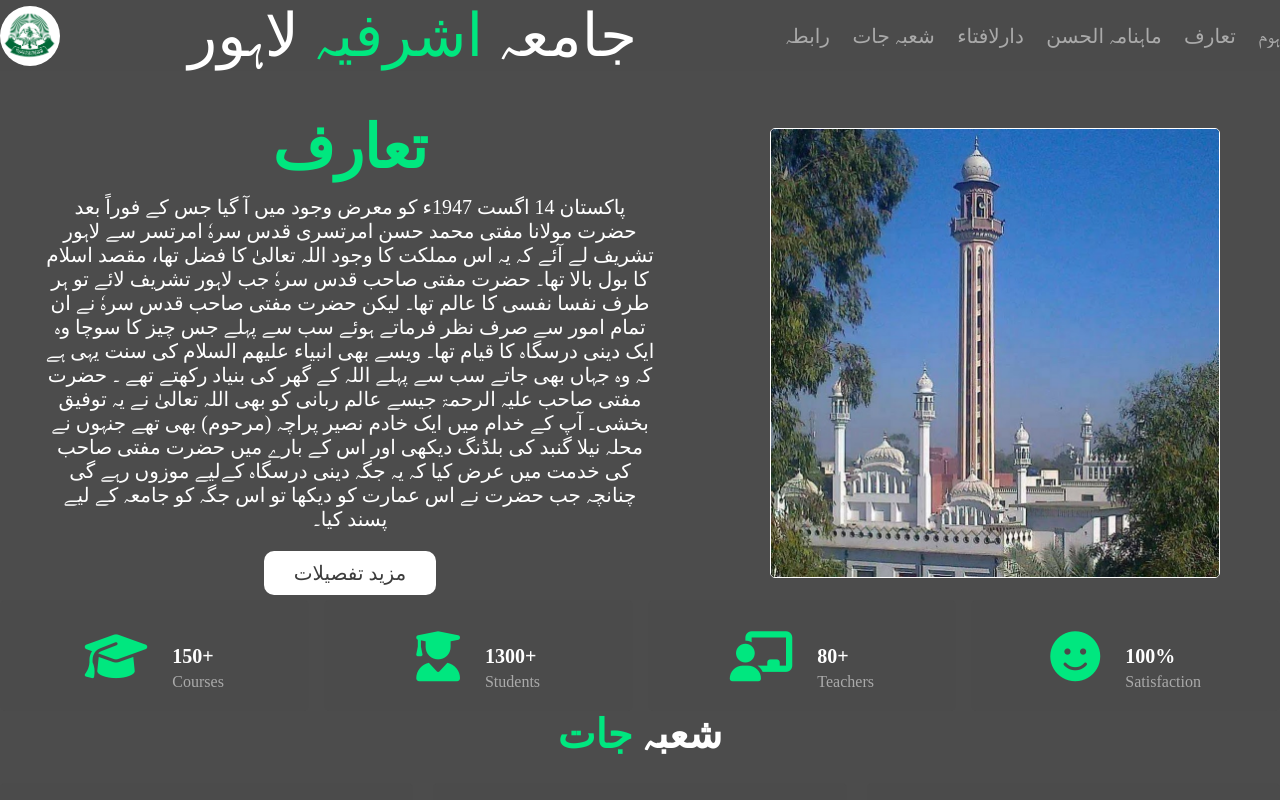
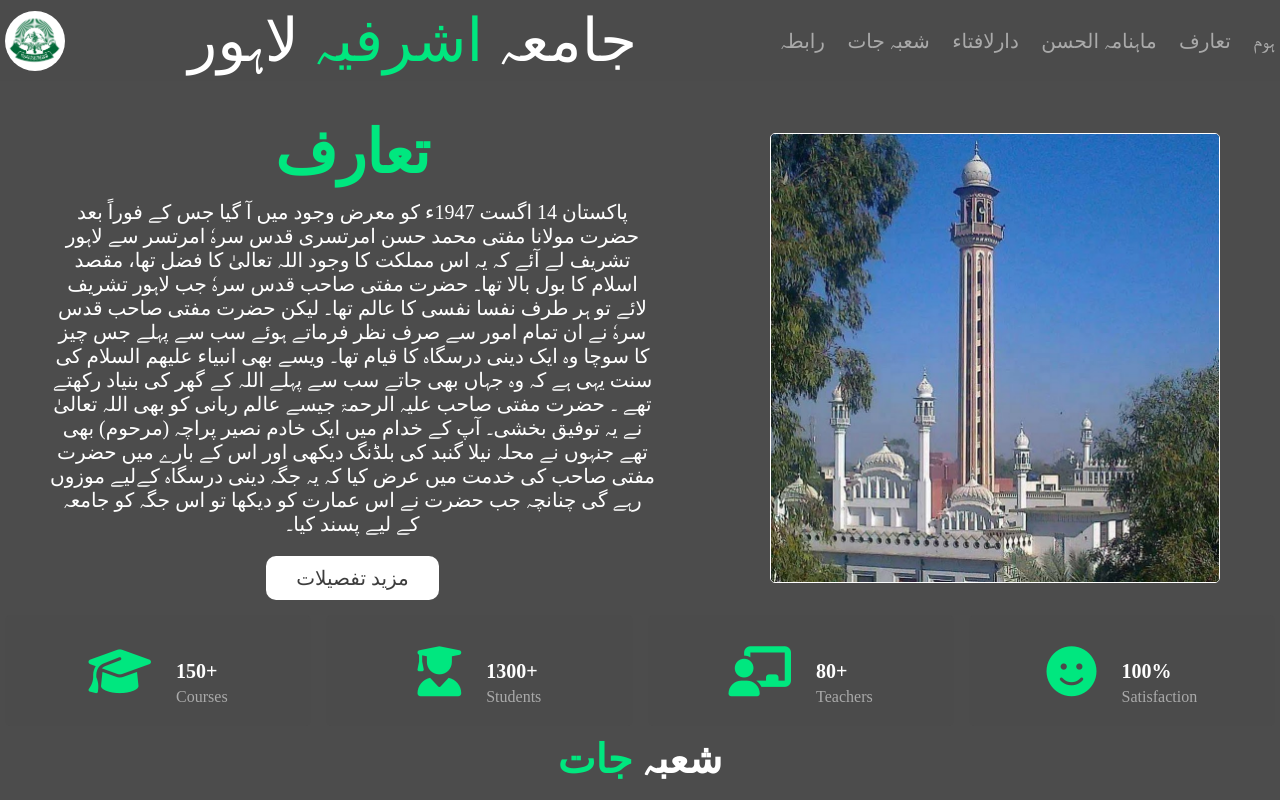
Before and after one commit to aftabgit786/web-for-jamia-asharfia, a plain HTML site: page index.html in a window 1280 px wide. Shown: the top 800 px of the page. Drawn offline with nearby package versions, Linux system fonts and the light colour scheme.

Commit message:
css update

```diff
--- a/style.css
+++ b/style.css
@@ -54,7 +54,7 @@
 section{
    max-width: 1300px;
    margin:0 auto;
-   /* padding:2rem; */
+   padding:5px;
 }
 
 .ash{
```
